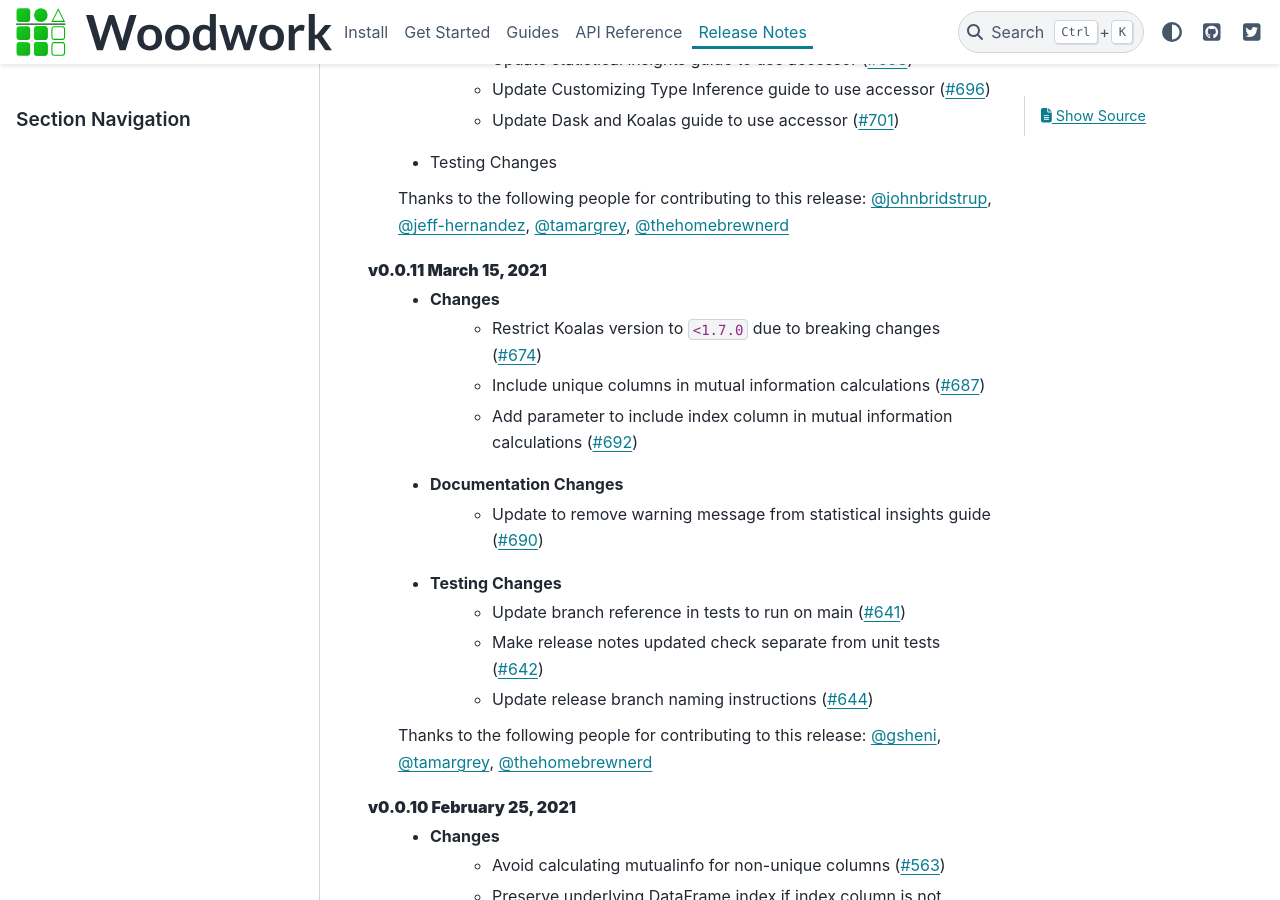
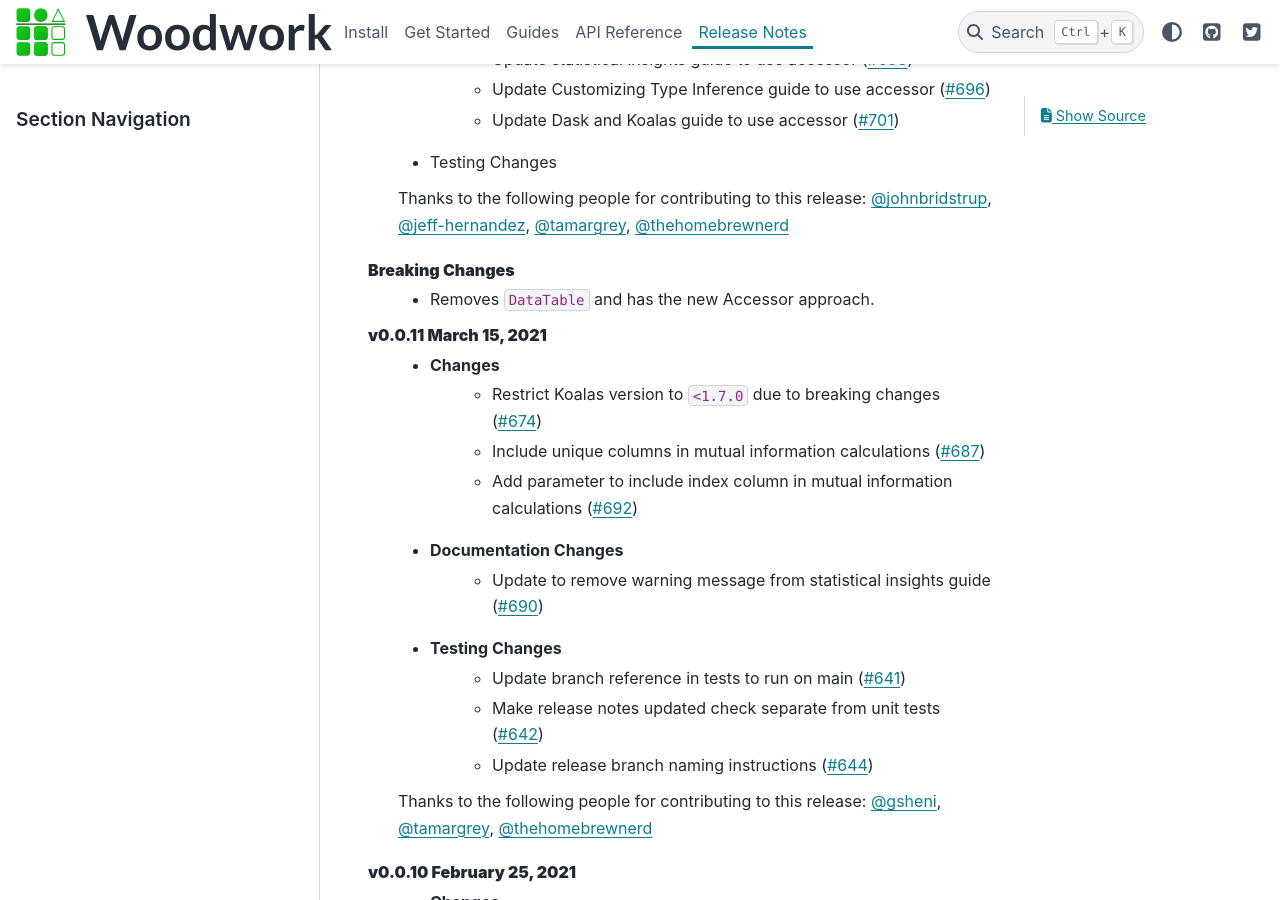
Before and after one commit to alteryx/woodwork, a Sphinx documentation site: the page built from docs/source/release_notes.rst, in a window 1280 px wide and 900 px high, scrolled down 2621 px. Built offline with Sphinx 7.4.7 and the PyData theme 0.15.4, drawn with Linux system fonts in a browser that asks for light colours; comment, search, counter and statistics services are not loaded.

Commit message:
add breaking change

```diff
--- a/docs/source/release_notes.rst
+++ b/docs/source/release_notes.rst
@@ -68,6 +68,9 @@ Release Notes
 
     Thanks to the following people for contributing to this release:
     :user:`johnbridstrup`, :user:`jeff-hernandez`, :user:`tamargrey`, :user:`thehomebrewnerd`
+
+**Breaking Changes**
+    * Removes ``DataTable`` and has the new Accessor approach.
 
 **v0.0.11 March 15, 2021**
     * Changes
```
